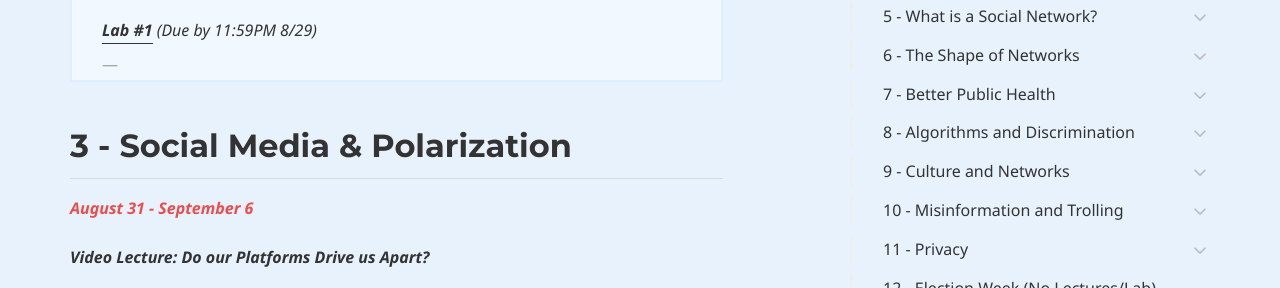
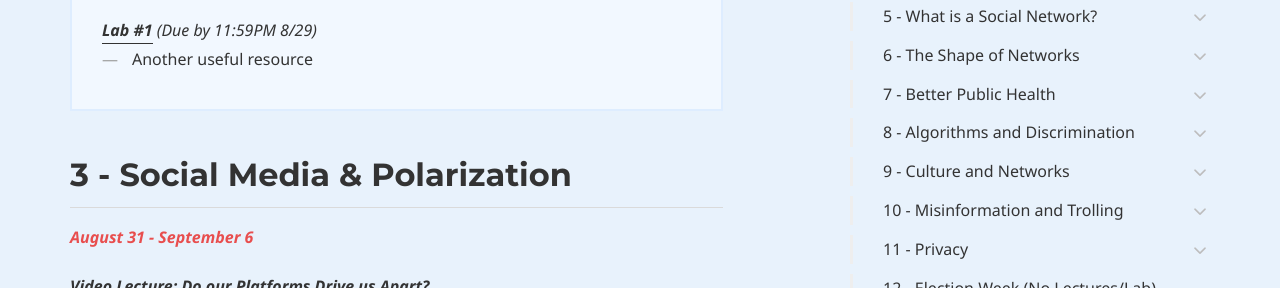
Before and after one commit to dssoc/dssoc.github.io, a Jekyll site: the page built from schedule.md, in a window 1280 px wide and 900 px high, scrolled down 3230 px, cut to the strip 212-500 px from the top of the window. Built offline with Jekyll 4.4.1, drawn with Linux system fonts in a browser that asks for light colours; some web fonts are replaced.

Commit message:
Update schedule.md

```diff
--- a/schedule.md
+++ b/schedule.md
@@ -97,7 +97,7 @@ allowfullscreen></iframe>
 
 <i><b><a href = "https://github.com/dssoc/dssoc.github.io/raw/master/datasets/grammy_nominees_20102020.Rdata">Lab #1</a></b> (Due by 11:59PM 8/29)</i> <br/>
 <ul>
-<li></li>
+<li>Another useful resource</li>
 </ul>
 </div>
 
```
